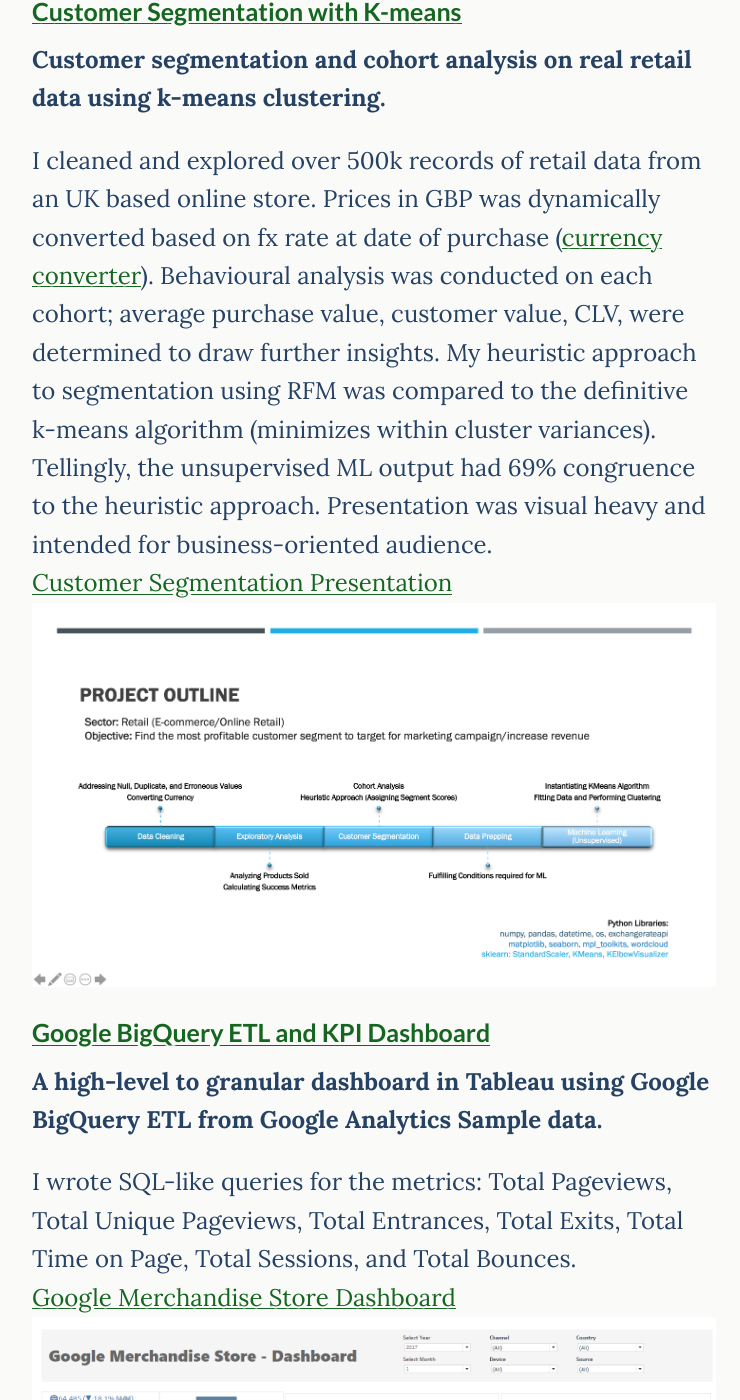
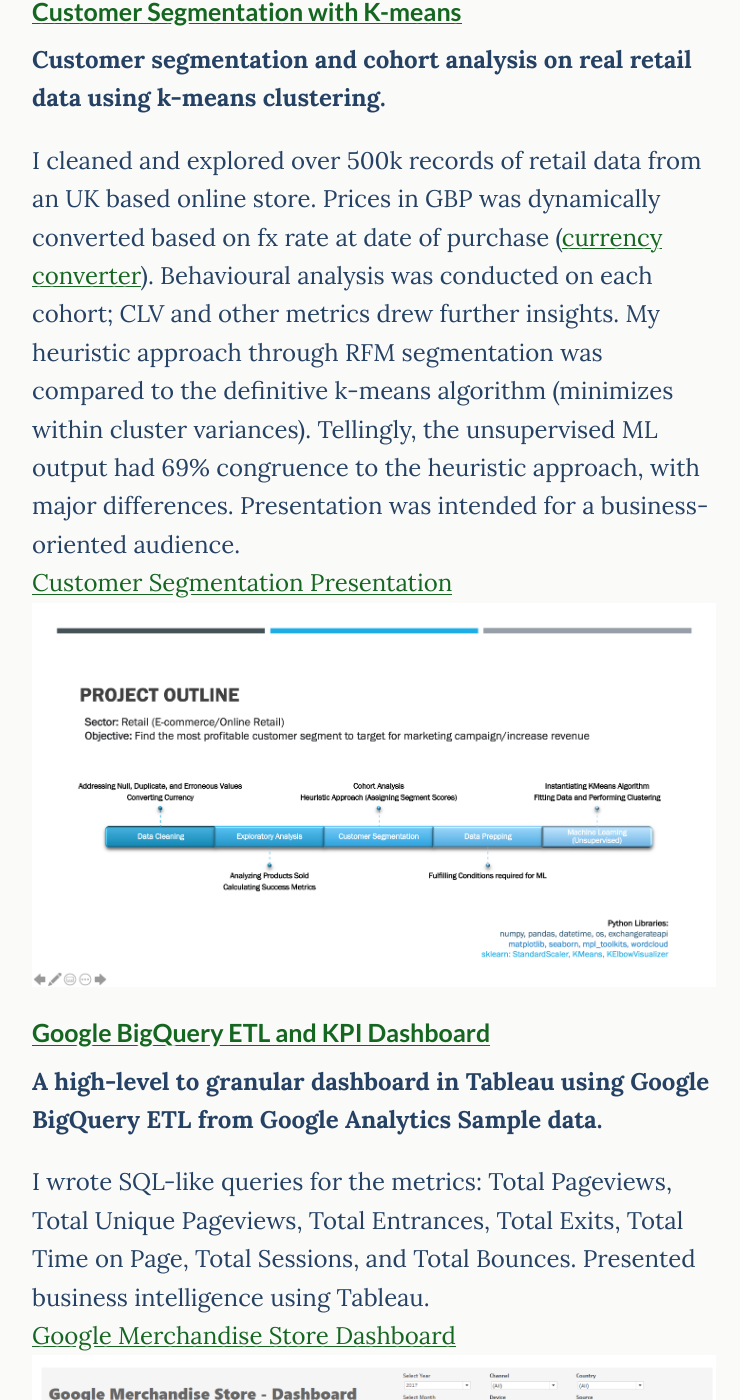
Before and after one commit to deawyk/deawyk.github.io, a Jekyll site: the page built from _pages/project.md, in a window 1280 px wide and 1400 px high, scrolled down 1467 px. Shown: the whole window, without its empty margins (266-1006 px from the left). Built offline with Jekyll 4.4.1, drawn with Linux system fonts in a browser that asks for light colours; some of the changed text lies outside the part shown.

Commit message:
Update project.md

```diff
--- a/_pages/project.md
+++ b/_pages/project.md
@@ -24,14 +24,14 @@
 ### [Automated Trading System with APIs](https://github.com/deawyk/Automated-Trading-System-via-APIs/blob/main/automated%20trading%20tda%20api.py)
 **A trading bot that trades stocks for you using TD Ameritrade API in Python.**
 
-I used [tda-api](https://pypi.org/project/tda-api/) for most trading actions. The stock and time interval to trade at is determined by user input. Investment strategies are altered accordingly. Here, I bought and sold stocks by setting RSI ([ta](https://technical-analysis-library-in-python.readthedocs.io/en/latest/) for financial ratios) thresholds to trigger action. I automated the process end-to-end by importing Selenium and Chrome Driver for automatic login.
+I used [tda-api](https://pypi.org/project/tda-api/) for most trading actions. User determined choice of stock, trading interval, and investment strategies. Here, I bought and sold stocks by setting RSI ([ta](https://technical-analysis-library-in-python.readthedocs.io/en/latest/) for financial ratios) thresholds as triggers. Process was automated end-to-end by importing Selenium and Chrome Driver for automatic login.
 <img src="{{ site.baseurl }}/assets/img/git.tb1.png">
 
 
 ### [Customer Segmentation with K-means](https://github.com/deawyk/Customer-Segmentation-via-KMeans/blob/main/CS_KMeans.ipynb)
 **Customer segmentation and cohort analysis on real retail data using k-means clustering.**
 
-I cleaned and explored over 500k records of retail data from an UK based online store. Prices in GBP was dynamically converted based on fx rate at date of purchase ([currency converter](https://pypi.org/project/CurrencyConverter/)). Behavioural analysis was conducted on each cohort; average purchase value, customer value, CLV, were determined to draw further insights. My heuristic approach to segmentation using RFM was compared to the definitive k-means algorithm (minimizes within cluster variances). Tellingly, the unsupervised ML output had 69% congruence to the heuristic approach. Presentation was visual heavy and intended for business-oriented audience.<br>
+I cleaned and explored over 500k records of retail data from an UK based online store. Prices in GBP was dynamically converted based on fx rate at date of purchase ([currency converter](https://pypi.org/project/CurrencyConverter/)). Behavioural analysis was conducted on each cohort; CLV and other metrics drew further insights. My heuristic approach through RFM segmentation was compared to the definitive k-means algorithm (minimizes within cluster variances). Tellingly, the unsupervised ML output had 69% congruence to the heuristic approach, with major differences. Presentation was intended for a business-oriented audience.<br>
 <i class='fa fa-file-text'></i>[Customer Segmentation Presentation](/assets/pdf/git.customerseg.pdf)
 <img src="{{ site.baseurl }}/assets/img/git.cs1.png">
 
@@ -39,7 +39,7 @@
 ### [Google BigQuery ETL and KPI Dashboard](https://github.com/deawyk/Google-Analytics-KPIs-via-Google-BigQuery/blob/main/BigQuery%20Script.sql)
 **A high-level to granular dashboard in Tableau using Google BigQuery ETL from Google Analytics Sample data.**
 
-I wrote SQL-like queries for the metrics: Total Pageviews, Total Unique Pageviews, Total Entrances, Total Exits, Total Time on Page, Total Sessions, and Total Bounces.<br>
+I wrote SQL-like queries for the metrics: Total Pageviews, Total Unique Pageviews, Total Entrances, Total Exits, Total Time on Page, Total Sessions, and Total Bounces. Presented business intelligence using Tableau. <br>
 [Google Merchandise Store Dashboard](https://public.tableau.com/views/gms_16221492319430/1?:language=en-US&:display_count=n&:origin=viz_share_link)
 <img src="{{ site.baseurl }}/assets/img/git.ga1.png">
 
```
Also changed, not shown: other parts of _pages/project.md (+1 -1 lines).
